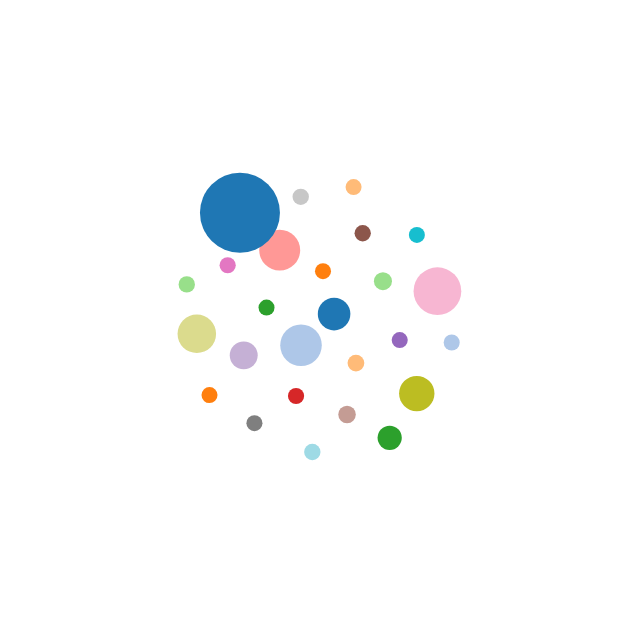
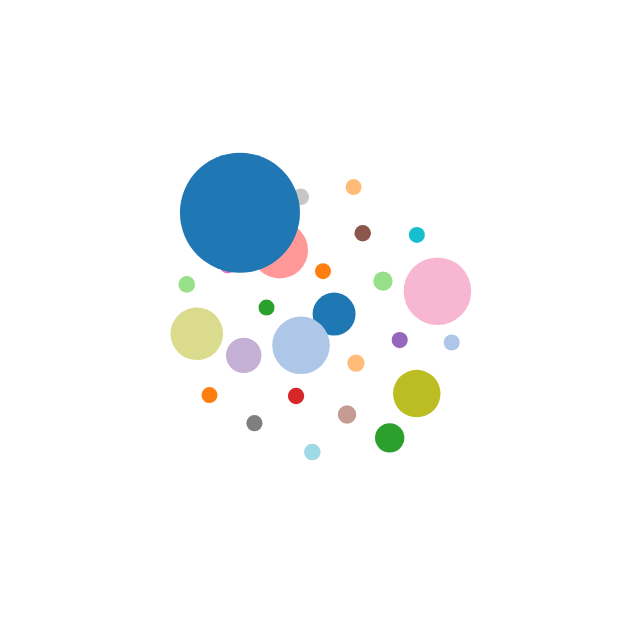
Before and after one commit to ahmetbaglan/copenhagen, a plain HTML site: page bubble1.html in a window 1280 px wide. Shown: the top 623 px of the page, without its empty margins (50-690 px from the left). Drawn offline with nearby package versions, Linux system fonts and the light colour scheme.

Commit message:
Some explainer page

```diff
--- a/bubble1.html
+++ b/bubble1.html
@@ -20,12 +20,18 @@
 		</div>
 	</div>
 	<script type="text/javascript">
+
+
+var bubbleFunction = function(district, year)
+{
+	d3.select(".bubble").selectAll("*").remove()
+
 	// set dataset as global variable to reference everywhere
 	// set year so can easily be changed and altered
 	// use 'current' district ID
-		var dataset,
-			district = 6,
-			year = '2017';
+	var dataset;
+		// district = 6,
+		// year = '2017';
 	// global settings
 	var diameter = 600;
 	var color = d3.scaleOrdinal(d3.schemeCategory20);
@@ -53,7 +59,7 @@
 					return +d.total;
 				})
 			])
-				.range([8, 40]);
+			.range([8, 60]);
 		// the nodes of the network
 		var nodes = d3.forceSimulation(dataset)
 			.force("charge", d3.forceManyBody().strength([-40]))
@@ -61,17 +67,25 @@
 			.force("y", d3.forceY())
 			.on("tick", ticked);
 		// append the actual circles
-			var node = svg.selectAll("circle")
+		var node = svg.selectAll("g")
 			.data(dataset)
 			.enter()
+			.append("g")
 			.append("circle")
 			.attr('r', function(d) {
 				return scaleRadius(d.total)
-				}).attr("transform", function(d) {
-					return "translate(" + (d.x + diameter / 2) + "," + (d.y + diameter / 2) + ")";
 			}).style("fill", function(d, i) {
 				return color(i);
 			});
+
+			// svg.selectAll("g").append("text").attr("transform", function(d) {
+			// 	return "translate(" + (d.x - scaleRadius(d.total) ) + "," + (d.y -scaleRadius(d.total) ) + ")";
+			// }).text(function(d){return d.name})
+			//
+				svg.selectAll("g").attr("transform", function(d) {
+					return "translate(" + (d.x + diameter / 2) + "," + (d.y + diameter / 2) + ")";
+				})
+
 		// get the coordinates of the nodes
 		function ticked(e) {
 			node.attr("cx", function(d) {
@@ -120,6 +134,13 @@
 	})
 	d3.select(self.frameElement)
 		.style("height", diameter + "px");
+
+}
+
+
+bubbleFunction(6,'2017')
+
+
 	</script>
 </body>
 
```
Also changed, not shown: index.html (+20 -0 lines). Lines whose indentation alone changed are shown as unchanged.
